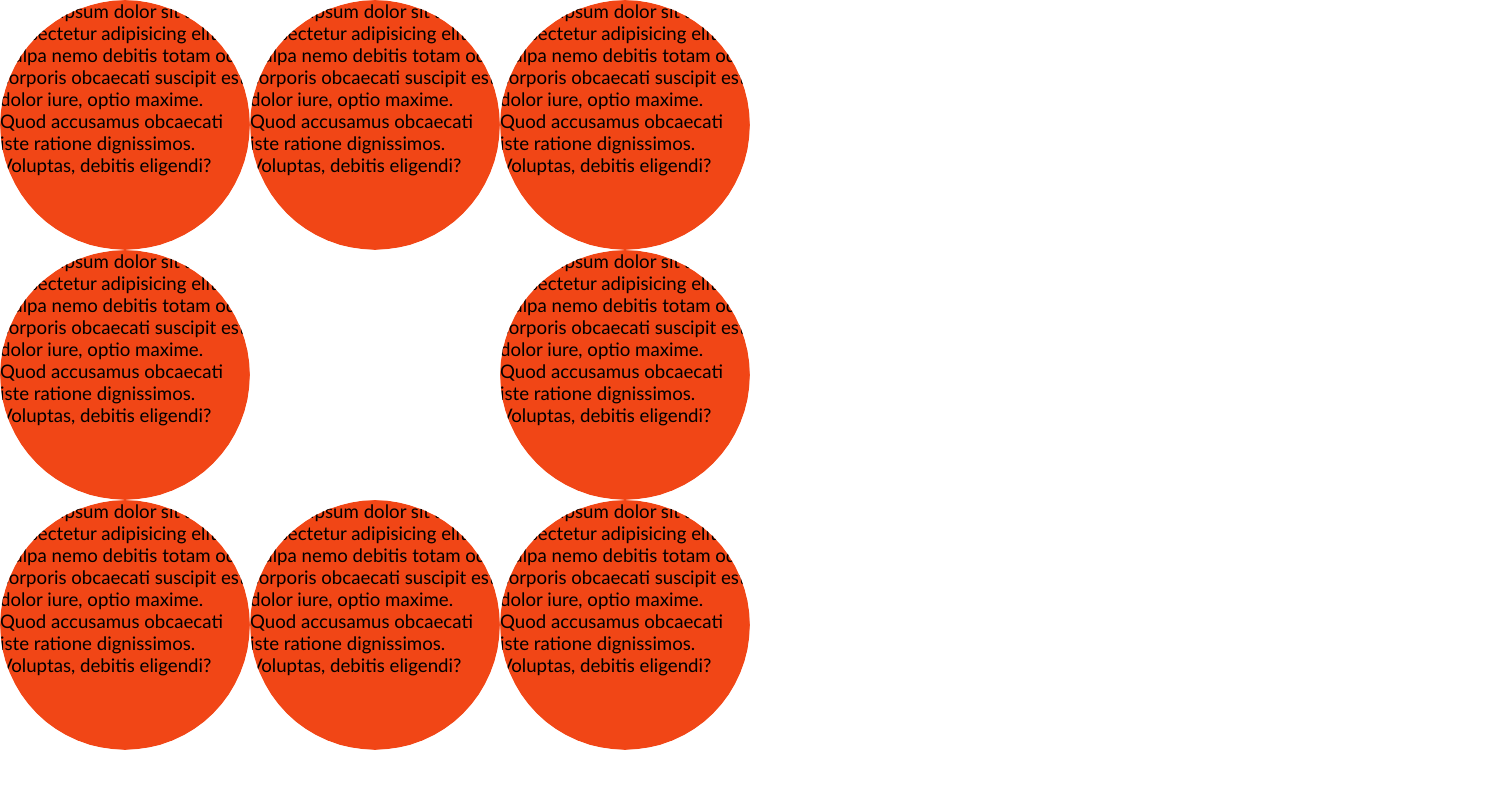
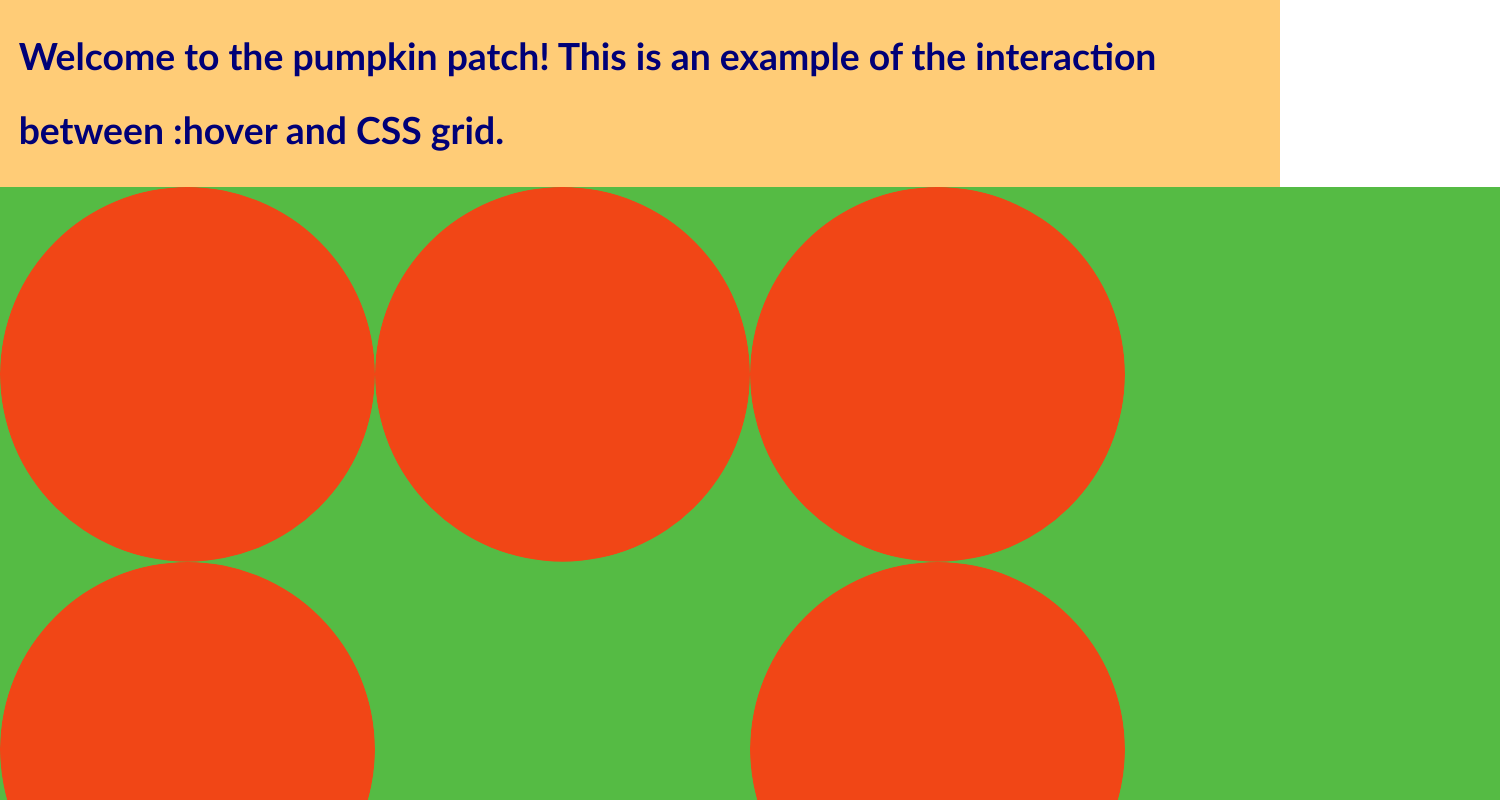
Before and after one commit to knoxd8256/designments, a plain HTML site: page David(10.03.19)/index.html in a window 1280 px wide. Shown: the top 800 px of the page, 1500 px wide, since content can reach past the window. Drawn offline with Linux system fonts and the light colour scheme.

Commit message:
beef nuggets

```diff
--- a/David(10.03.19)/css/master.css
+++ b/David(10.03.19)/css/master.css
@@ -5,9 +5,25 @@ body, html {
     font-size: 14pt;
 }
 
+body {
+    display: grid;
+    grid-template-columns: 100%;
+    grid-template-rows: auto auto;
+}
+
+header {
+    background-color: #FC7;
+}
+
+h1 {
+    margin: 1rem;
+    line-height: 200%;
+    color: #007;
+}
 .circles {
-    height: 1000px;
-    width: 1000px;
+    background-color: #5B4;
+    height: 1500px;
+    width: 1500px;
     display: grid;
     grid-template-columns: 1fr 1fr 1fr 1fr;
     grid-template-rows: 1fr 1fr 1fr 1fr;
@@ -28,7 +44,7 @@ div.circle {
 }
 div.circle:hover{
     clip-path: circle(100%);
-    border-radius: 2px;
+    border-radius: 1em;
     transition-duration: .2s;
     background-color: black;
     color: white;
--- a/David(10.03.19)/index.html
+++ b/David(10.03.19)/index.html
@@ -8,15 +8,18 @@
     <link rel="stylesheet" href="css/master.css">
 </head>
 <body>
+    <header>
+        <h1>Welcome to the pumpkin patch! This is an example of the interaction between :hover and CSS grid.</h1>
+    </header>
     <div class="circles">
-        <div class="circle" id="a">Lorem, ipsum dolor sit amet consectetur adipisicing elit. Culpa nemo debitis totam odit corporis obcaecati suscipit est dolor iure, optio maxime. Quod accusamus obcaecati iste ratione dignissimos. Voluptas, debitis eligendi?</div>
-        <div class="circle" id="b">Lorem, ipsum dolor sit amet consectetur adipisicing elit. Culpa nemo debitis totam odit corporis obcaecati suscipit est dolor iure, optio maxime. Quod accusamus obcaecati iste ratione dignissimos. Voluptas, debitis eligendi?</div>
-        <div class="circle" id="c">Lorem, ipsum dolor sit amet consectetur adipisicing elit. Culpa nemo debitis totam odit corporis obcaecati suscipit est dolor iure, optio maxime. Quod accusamus obcaecati iste ratione dignissimos. Voluptas, debitis eligendi?</div>
-        <div class="circle" id="d">Lorem, ipsum dolor sit amet consectetur adipisicing elit. Culpa nemo debitis totam odit corporis obcaecati suscipit est dolor iure, optio maxime. Quod accusamus obcaecati iste ratione dignissimos. Voluptas, debitis eligendi?</div>
-        <div class="circle" id="e">Lorem, ipsum dolor sit amet consectetur adipisicing elit. Culpa nemo debitis totam odit corporis obcaecati suscipit est dolor iure, optio maxime. Quod accusamus obcaecati iste ratione dignissimos. Voluptas, debitis eligendi?</div>
-        <div class="circle" id="f">Lorem, ipsum dolor sit amet consectetur adipisicing elit. Culpa nemo debitis totam odit corporis obcaecati suscipit est dolor iure, optio maxime. Quod accusamus obcaecati iste ratione dignissimos. Voluptas, debitis eligendi?</div>
-        <div class="circle" id="g">Lorem, ipsum dolor sit amet consectetur adipisicing elit. Culpa nemo debitis totam odit corporis obcaecati suscipit est dolor iure, optio maxime. Quod accusamus obcaecati iste ratione dignissimos. Voluptas, debitis eligendi?</div>
-        <div class="circle" id="h">Lorem, ipsum dolor sit amet consectetur adipisicing elit. Culpa nemo debitis totam odit corporis obcaecati suscipit est dolor iure, optio maxime. Quod accusamus obcaecati iste ratione dignissimos. Voluptas, debitis eligendi?</div>
+        <div class="circle" id="a"></div>
+        <div class="circle" id="b"></div>
+        <div class="circle" id="c"></div>
+        <div class="circle" id="d"></div>
+        <div class="circle" id="e"></div>
+        <div class="circle" id="f"></div>
+        <div class="circle" id="g"></div>
+        <div class="circle" id="h"></div>
     </div>
 </body>
 </html>
```
